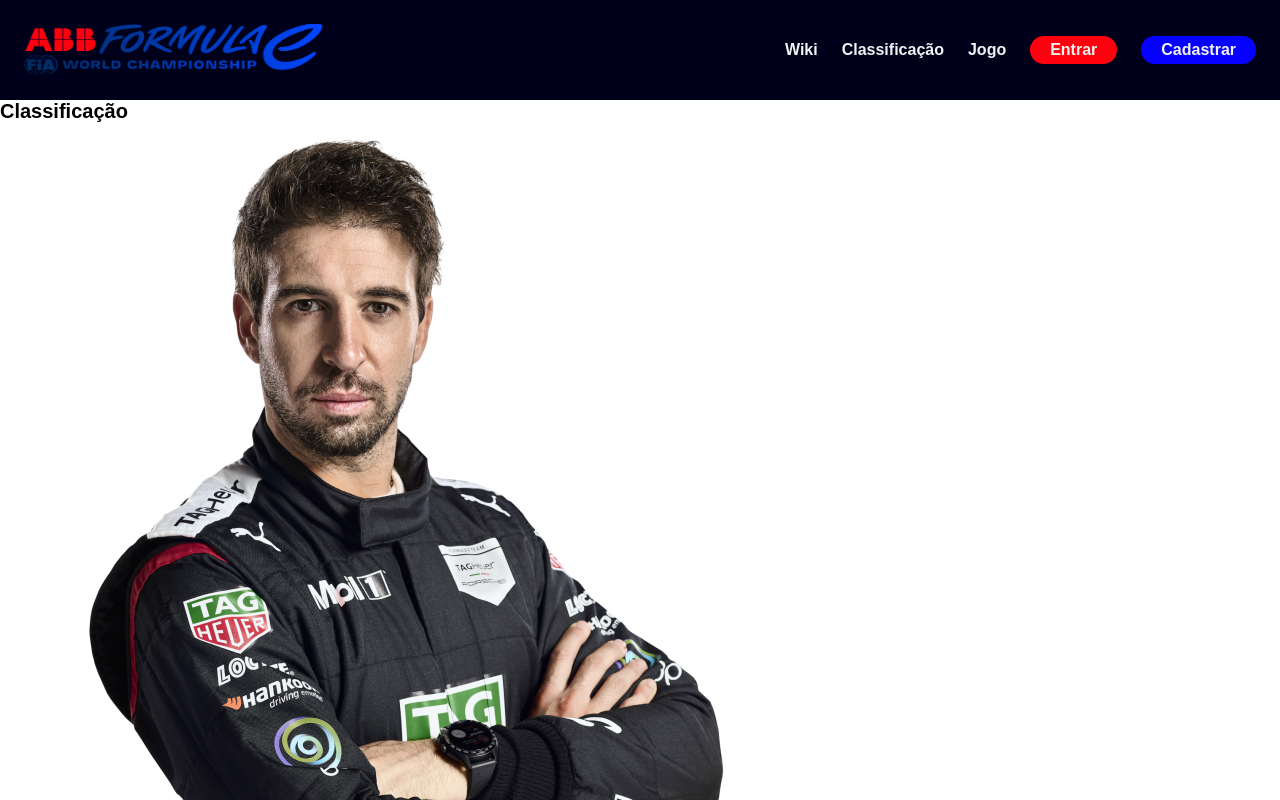
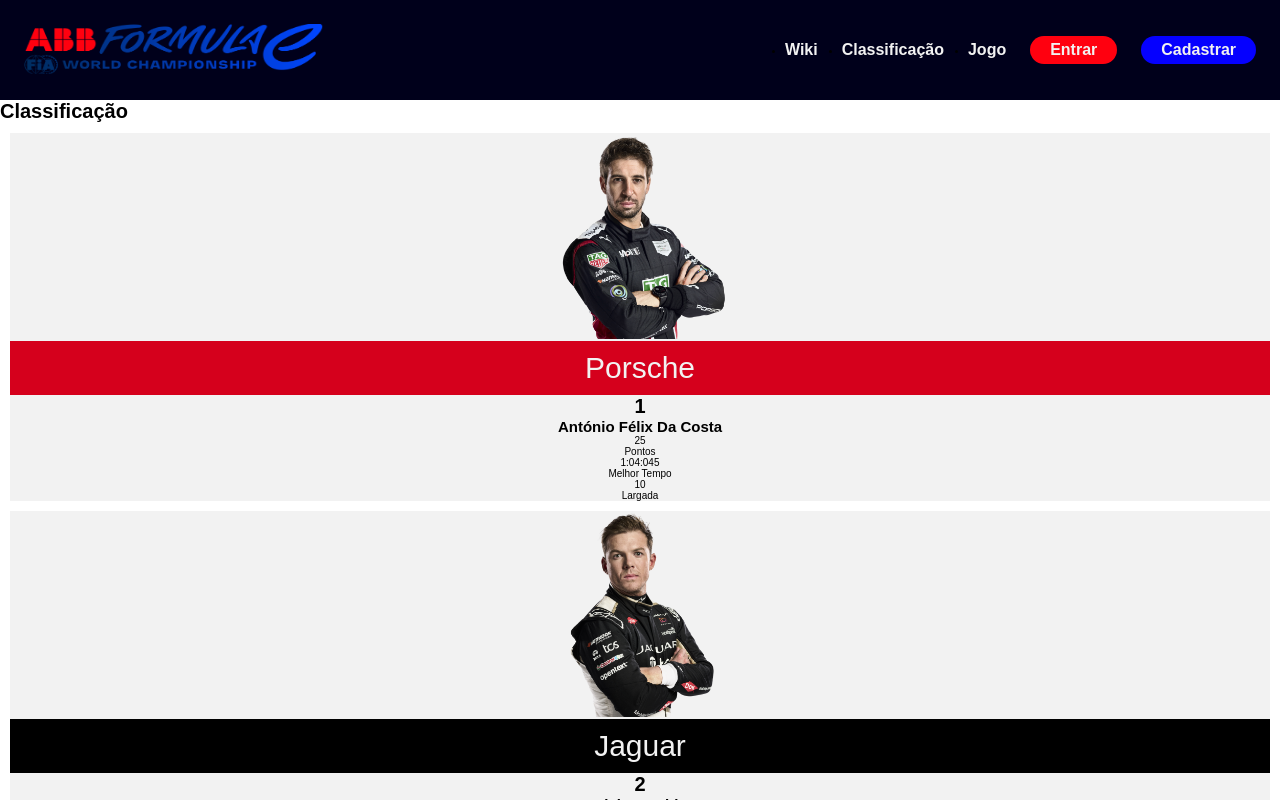
Before and after one commit to RafaelPA13/E-racingBet, a React (Vite) app: page /classificacao in a window 1280 px wide. Shown: the top 800 px of the page. Built offline with nearby package versions, Linux system fonts and the light colour scheme.

Commit message:
adição do valor cor no json para melhor estilização e adição de alguns estilos

```diff
--- a/src/components/CardPiloto/CardPiloto.css
+++ b/src/components/CardPiloto/CardPiloto.css
@@ -0,0 +1,23 @@
+/* Card Pilotos */
+
+.piloto-container {
+    background-color: var(--color-light);
+    margin: 1rem;
+    text-align: center;
+
+    img {
+        width: 200px;
+    }
+}
+
+.equipe-container {
+    background-color: var(--color-tertiary);
+
+    p {
+        color: var(--color-light);
+        font-size: 3rem;
+        padding: 1rem;
+    }
+}
+
+/*Fim Card Pilotos */
--- a/src/components/CardPiloto/CardPiloto.jsx
+++ b/src/components/CardPiloto/CardPiloto.jsx
@@ -1,11 +1,11 @@
 import "./CardPiloto.css";
 
-export default function CardPiloto({ posicao, nome, foto, equipe, pontos, melhorTempo, largada }){
+export default function CardPiloto({ posicao, nome, foto, equipe, cor, pontos, melhorTempo, largada }){
     return (
         <>
             <div className="piloto-container">
                 <img src={ foto } alt={ nome } />
-                <div className="equipe-container">
+                <div className="equipe-container" style={{ backgroundColor: cor }}>
                     <p>{ equipe }</p>
                 </div>
 
--- a/src/data/pilotos.json
+++ b/src/data/pilotos.json
@@ -3,7 +3,8 @@
         "posicao": 1,
         "nome": "António Félix Da Costa",
         "foto": "/pilotos/Antonio-Felix-Da-Costa.png",
-        "equipe": "porsche",
+        "equipe": "Porsche",
+        "cor": "var(--cor-porsche)",
         "pontos": 25,
         "melhorTempo":"1:04:045",
         "largada": 10
@@ -12,7 +13,8 @@
         "posicao": 2,
         "nome": "Nick Cassidy",
         "foto": "/pilotos/Nick-Cassidy.png",
-        "equipe": "jaguar",
+        "equipe": "Jaguar",
+        "cor": "var(--cor-jaguar)",
         "pontos": 19,
         "melhorTempo":"1:03:728",
         "largada": 2
@@ -21,7 +23,8 @@
         "posicao": 3,
         "nome": "Oliver Rowland",
         "foto": "/pilotos/Oliver-Rowland.png",
-        "equipe": "nissan",
+        "equipe": "Nissan",
+        "cor": "var(--cor-nissan)",
         "pontos": 15,
         "melhorTempo":"1:04:165",
         "largada": 16
@@ -30,7 +33,8 @@
         "posicao": 4,
         "nome": "Pascal Wehrlein",
         "foto": "/pilotos/Pascal-Wehrlein.png",
-        "equipe": "porsche",
+        "equipe": "Porsche",
+        "cor": "var(--cor-porsche)",
         "pontos": 13,
         "melhorTempo":"1:04:193",
         "largada": 6
@@ -39,7 +43,8 @@
         "posicao": 5,
         "nome": "Jake Dennis",
         "foto": "/pilotos/Jake-Dennis.png",
-        "equipe": "andretti",
+        "equipe": "Andretti",
+        "cor": "var(--cor-andretti)",
         "pontos": 12,
         "melhorTempo":"1:04:062",
         "largada": 1
@@ -48,7 +53,8 @@
         "posicao": 6,
         "nome": "Mitch Evans",
         "foto": "/pilotos/Mitch-Evans.png",
-        "equipe": "jaguar",
+        "equipe": "Jaguar",
+        "cor": "var(--cor-jaguar)",
         "pontos": 8,
         "melhorTempo":"1:04:317",
         "largada": 4
@@ -57,7 +63,8 @@
         "posicao": 7,
         "nome": "Jehan Daruvala",
         "foto": "/pilotos/Jehan-Daruvala.png",
-        "equipe": "maseratti",
+        "equipe": "Maseratti",
+        "cor": "var(--cor-maseratti)",
         "pontos": 6,
         "melhorTempo":"1:04:374",
         "largada": 13
@@ -66,7 +73,8 @@
         "posicao": 8,
         "nome": "Sam Bird",
         "foto": "/pilotos/Sam-Bird.png",
-        "equipe": "mclaren",
+        "equipe": "Mclaren",
+        "cor": "var(--cor-mclaren)",
         "pontos": 4,
         "melhorTempo":"1:04:204",
         "largada": 18
@@ -75,7 +83,8 @@
         "posicao": 9,
         "nome": "Robin Frijns",
         "foto": "/pilotos/Robin-Frijns.png",
-        "equipe": "envision",
+        "equipe": "Envision",
+        "cor": "var(--cor-envision)",
         "pontos": 2,
         "melhorTempo":"1:04:206",
         "largada": 11
@@ -84,7 +93,8 @@
         "posicao": 10,
         "nome": "Jean Éric Vergne",
         "foto": "/pilotos/Jean-Eric-Vergne.png",
-        "equipe": "ds-penske",
+        "equipe": "DS Penske",
+        "cor": "var(--cor-ds-penske)",
         "pontos": 1,
         "melhorTempo":"1:04:217",
         "largada": 9
@@ -93,7 +103,8 @@
         "posicao": 11,
         "nome": "Lucas di Grassi",
         "foto": "/pilotos/Lucas-Di-Grassi.png",
-        "equipe": "abt",
+        "equipe": "ABT",
+        "cor": "var(--cor-abt)",
         "pontos": 0,
         "melhorTempo":"1:04:387",
         "largada": 12
@@ -102,7 +113,8 @@
         "posicao": 12,
         "nome": "Jake Hughes",
         "foto": "/pilotos/Jake-Hughes.png",
-        "equipe": "mclaren",
+        "equipe": "Mclaren",
+        "cor": "var(--cor-mclaren)",
         "pontos": 0,
         "melhorTempo":"1:04:212",
         "largada": 14
@@ -111,7 +123,8 @@
         "posicao": 13,
         "nome": "Sérgio Sette Câmara",
         "foto": "/pilotos/Sergio-Sette-Camara.png",
-        "equipe": "ert",
+        "equipe": "ERT",
+        "cor": "var(--cor-ert)",
         "pontos": 0,
         "melhorTempo":"1:04:358",
         "largada": 15
@@ -120,7 +133,8 @@
         "posicao": 14,
         "nome": "Sébastien Buemi",
         "foto": "/pilotos/Sebastien-Buemi.png",
-        "equipe": "envision",
+        "equipe": "Envision",
+        "cor": "var(--cor-envision)",
         "pontos": 0,
         "melhorTempo":"1:04:079",
         "largada": 19
@@ -129,7 +143,8 @@
         "posicao": 15,
         "nome": "Nico Müller",
         "foto": "/pilotos/Nico-Muller.png",
-        "equipe": "abt",
+        "equipe": "ABT",
+        "cor": "var(--cor-abt)",
         "pontos": 0,
         "melhorTempo":"1:04:040",
         "largada": 21
@@ -138,7 +153,8 @@
         "posicao": 16,
         "nome": "Edoardo Mortara",
         "foto": "/pilotos/Edoardo-Motara.png",
-        "equipe": "mahindra",
+        "equipe": "Mahindra",
+        "cor": "var(--cor-mahindra)",
         "pontos": 0,
         "melhorTempo":"1:04:593",
         "largada": 7
@@ -147,7 +163,8 @@
         "posicao": 17,
         "nome": "Dan Ticktum",
         "foto": "/pilotos/Dan-Ticktum.png",
-        "equipe": "ert",
+        "equipe": "ERT",
+        "cor": "var(--cor-ert)",
         "pontos": 0,
         "melhorTempo":"1:03:934",
         "largada": 22
@@ -156,7 +173,8 @@
         "posicao": 18,
         "nome": "Nyck de Vries",
         "foto": "/pilotos/Nyck-De-Vries.png",
-        "equipe": "mahindra",
+        "equipe": "Mahindra",
+        "cor": "var(--cor-mahindra)",
         "pontos": 0,
         "melhorTempo":"1:04:466",
         "largada": 20
@@ -165,7 +183,8 @@
         "posicao": 19,
         "nome": "Norman Nato",
         "foto": "/pilotos/Norman-Nato.png",
-        "equipe": "andretti",
+        "equipe": "Andretti",
+        "cor": "var(--cor-andretti)",
         "pontos": 0,
         "melhorTempo":"1:03:553",
         "largada": 3
@@ -174,7 +193,8 @@
         "posicao": 20,
         "nome": "Stoffel Vandoorne",
         "foto": "/pilotos/Stoffel-Vandoorne.png",
-        "equipe": "ds-penske",
+        "equipe": "DS Penske",
+        "cor": "var(--cor-ds-penske)",
         "pontos": 0,
         "melhorTempo":"1:04:827",
         "largada": 8
@@ -183,7 +203,8 @@
         "posicao": 21,
         "nome": "Sacha Fenestraz",
         "foto": "/pilotos/Sacha-Fenestraz.png",
-        "equipe": "nissan",
+        "equipe": "Nissan",
+        "cor": "var(--cor-ds-penske)",
         "pontos": 0,
         "melhorTempo":"1:04:769",
         "largada": 17
@@ -192,7 +213,8 @@
         "posicao": 22,
         "nome": "Maximilian Günther",
         "foto": "/pilotos/Maximilian-Gunther.png",
-        "equipe": "maseratti",
+        "equipe": "Maseratti",
+        "cor": "var(--cor-maseratti)",
         "pontos": 0,
         "melhorTempo":"1:05:345",
         "largada": 5
--- a/src/pages/Classificacao/Classificacao.jsx
+++ b/src/pages/Classificacao/Classificacao.jsx
@@ -13,6 +13,7 @@
             nome={piloto.nome}
             foto={piloto.foto}
             equipe={piloto.equipe}
+            cor={piloto.cor}
             pontos={piloto.pontos}
             melhorTempo={piloto.melhorTempo}
             largada={piloto.largada}
```
